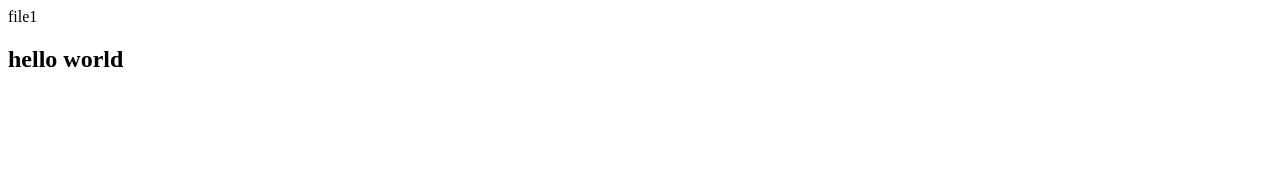
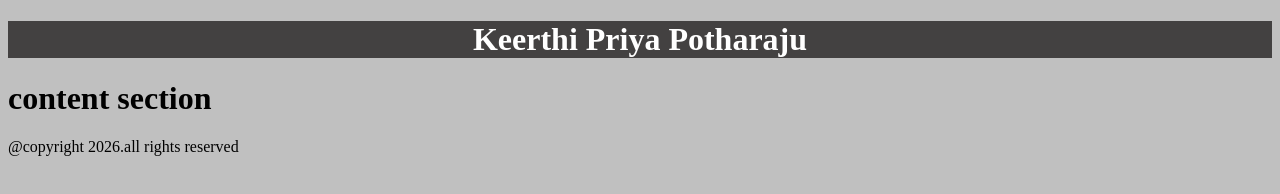
Before and after one commit to keerthipriyapotharaju/keerthipriyapotharaju.github.io, a plain HTML site: page file1.html in a window 1280 px wide. Drawn offline with Linux system fonts and the light colour scheme.

Commit message:
Update file1.html,add style.css

```diff
--- a/file1.html
+++ b/file1.html
@@ -1,6 +1,16 @@
-<html>
-    <head>file1</head>
-    <body>
-        <h2>hello world</h2>
-    </body>
+<!DOCTYPE html>
+<html lang="en">
+<head>
+    <meta charset="UTF-8">
+    <meta name="viewport" content="width=device-width, initial-scale=1.0">
+    <title>Document</title>
+    <link rel="stylesheet" href="style.css">
+</head>
+<body bgcolor="silver">
+    <div>
+        <div class="header" ><h1>Keerthi Priya Potharaju</h1></div>
+        <div><h1>content section</h1></div>
+        <div class="footer">@copyright 2026.all rights reserved</div>
+    </div>
+</body>
 </html>
--- /dev/null
+++ b/style.css
@@ -0,0 +1,11 @@
+.header{
+background-color: rgb(67, 65, 65);
+color: white;
+text-align: center;
+}
+.footer{
+background-color: silver;
+}
+.container{
+margin: 10px;
+}
```
